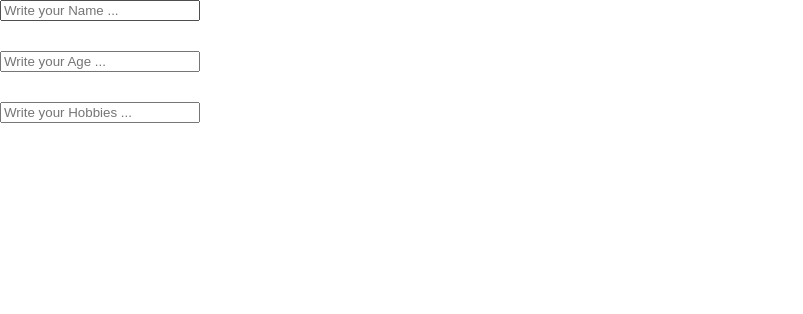
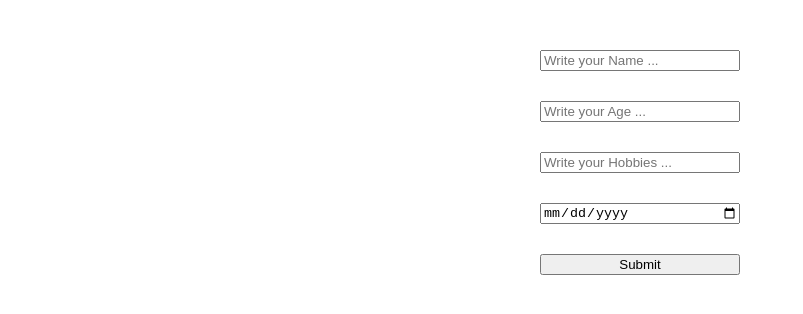
Before and after one commit to moonspark78/Api.s_Training, a React (Create React App) app: page / in a window 1280 px wide. Shown: the top 314 px of the page, without its empty margins (0-803 px from the left). Built offline with nearby package versions, Linux system fonts and the light colour scheme.

Commit message:
forms  :art:

```diff
--- a/src/components/Test.css
+++ b/src/components/Test.css
@@ -4,4 +4,5 @@
     justify-content: center;
     gap: 30px;
     width: 200px;
+    margin: 50px auto;
 }
--- a/src/components/Test.jsx
+++ b/src/components/Test.jsx
@@ -16,15 +16,28 @@ const Test = () => {
         <input
             placeholder='Write your Name ...'
             name='name'
+            type='text'
+            onChange={(event) => getInputs(event.target.value, event.target.name)}
         />
         <input
             placeholder='Write your Age ...'
             name='age'
+            type='age'
+            onChange={(event) => getInputs(event.target.value, event.target.name)}
         />
         <input
             placeholder='Write your Hobbies ...'
             name='hobbies'
+            type='text'
+            onChange={(event) => getInputs(event.target.value, event.target.name)}
         />
+        <input
+            placeholder='Write a Date ...'
+            name='date'
+            type='date'
+            onChange={(event) => getInputs(event.target.value, event.target.name)}
+        />
+        <button>Submit</button>
     </div>
   )
 }
```
